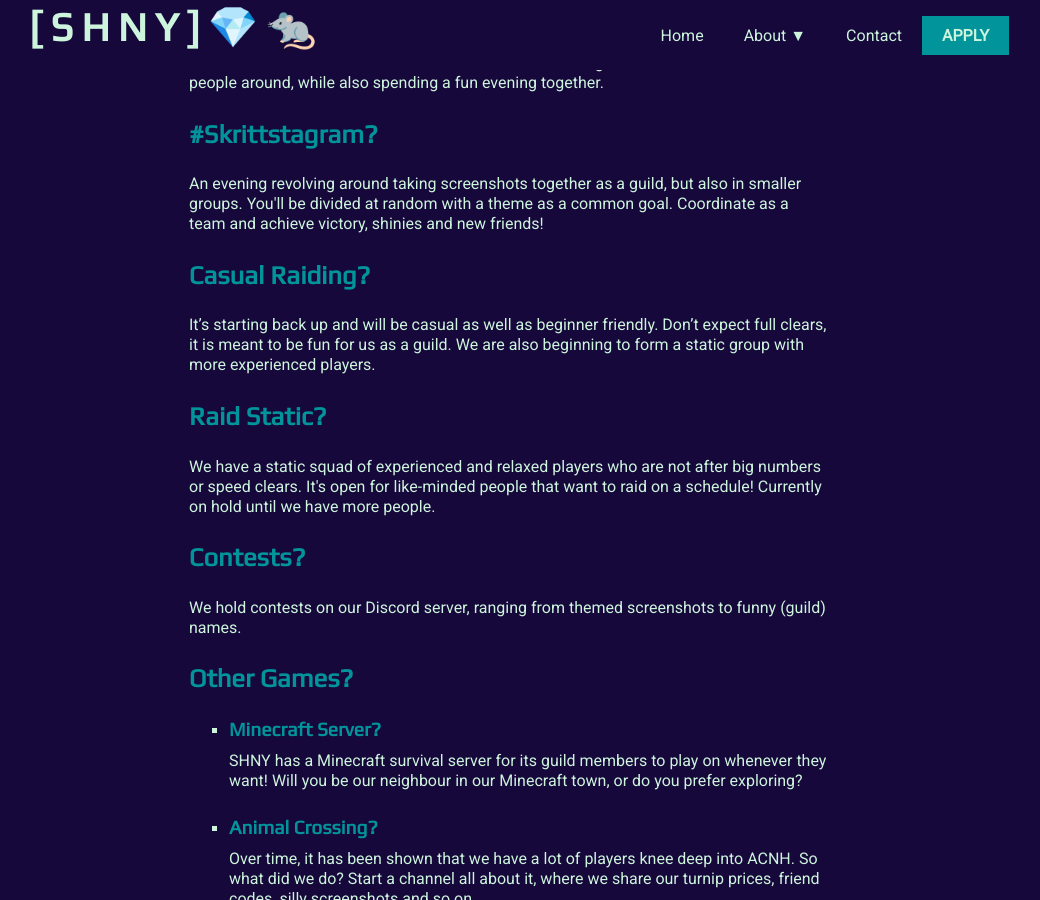
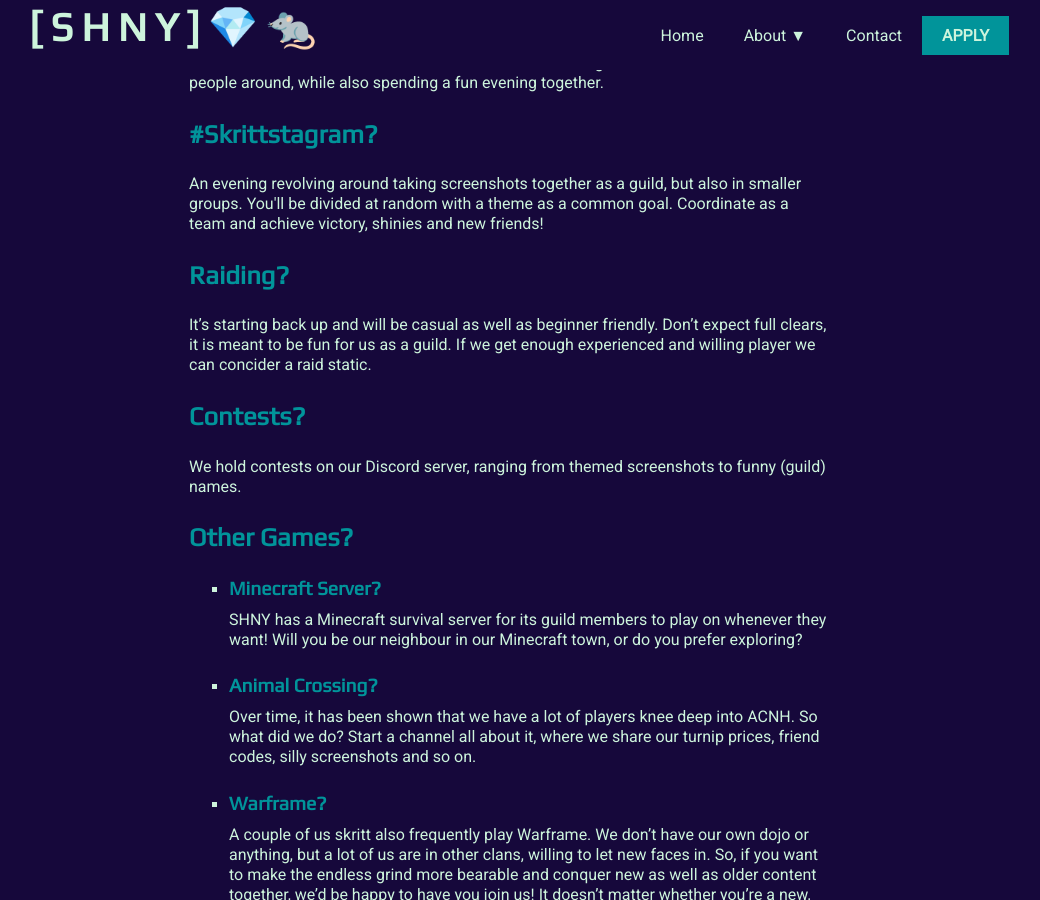
Before and after one commit to KimberlyVdB/SHNY-Jekyll-Website, a Jekyll site: the page built from guildinfo.html, in a window 1280 px wide and 900 px high, scrolled down 1000 px. Shown: the whole window, without its empty margins (131-1171 px from the left). Built offline with Jekyll 4.4.1, drawn with Linux system fonts in a browser that asks for light colours; nearby versions of some CDN libraries; a script that is not in the unit is left out.

Commit message:
removed raid static info and changed casual raid to raid and discription

```diff
--- a/guildinfo.html
+++ b/guildinfo.html
@@ -33,7 +33,8 @@
     <h3>(Board)Game Night</h3>
 
     <p>Twice a month, we organize a game night. Completely unrelated to guild Wars 2, we hang out in Discord and play
-      something, that can be Cards Against Humanity, Pictionary,jackbox or anything similar. You name it, we could play it!
+      something, that can be Cards Against Humanity, Pictionary,jackbox or anything similar. You name it, we could play
+      it!
       There’s also talk about starting an RPG tabletop night, lots of interested skritt but nothing started yet.</p>
 
     <h3>Seasonal Guild Events</h3>
@@ -56,16 +57,12 @@
       at random with a theme as a common goal.
       Coordinate as a team and achieve victory, shinies and new friends!</p>
 
-    <h3>
-      Casual Raiding?</h3>
+    <h3>Raiding?</h3>
 
     <p>It’s starting back up and will be casual as well as beginner friendly. Don’t expect full clears, it is meant to
-      be fun for us as a guild. We are also beginning to form a static group with more experienced players.
+      be fun for us as a guild.
+      If we get enough experienced and willing player we can concider a raid static.
     </p>
-
-    <h3>Raid Static?</h3>
-    <p>We have a static squad of experienced and relaxed players who are not after big numbers or speed clears. It's
-      open for like-minded people that want to raid on a schedule! Currently on hold until we have more people.</p>
 
     <h3>Contests?</h3>
     <p>We hold contests on our Discord server, ranging from themed screenshots to funny (guild) names.</p>
```
